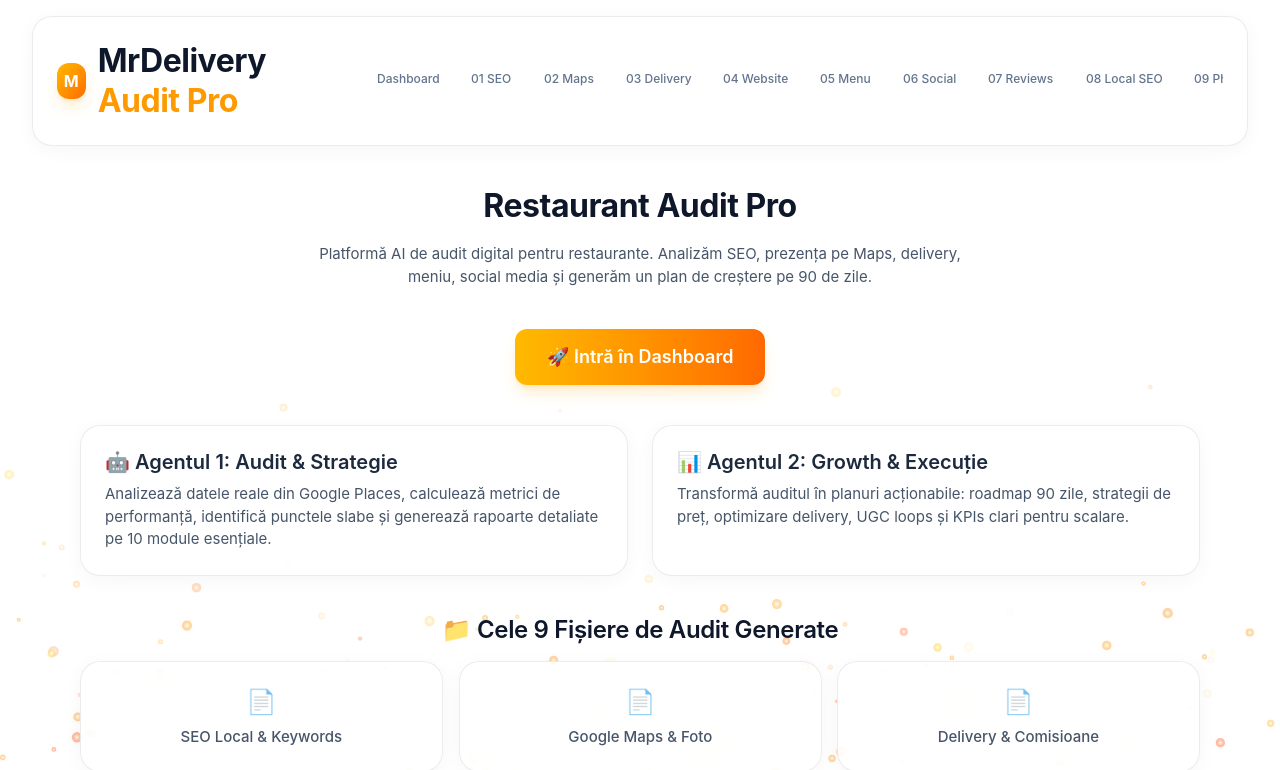
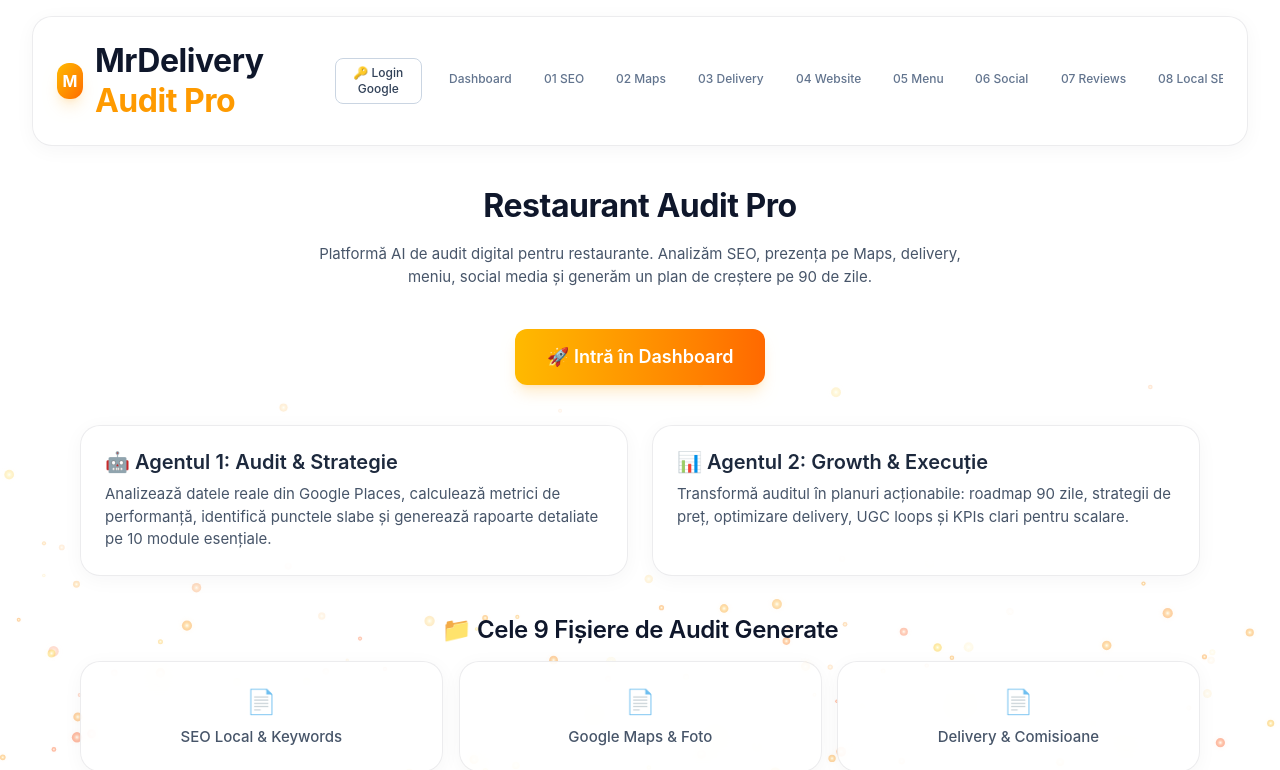
Before and after one commit to sergiumurgescu88-lgtm/MrDeliveryAuditPro, a React (Vite) app in the folder frontend/: page / in a window 1280 px wide. Shown: the top 770 px of the page. Built offline with nearby package versions, Linux system fonts and the light colour scheme.

Commit message:
feat: AuthProvider + Login Google & afișare credite în header

```diff
--- a/frontend/src/App.tsx
+++ b/frontend/src/App.tsx
@@ -4,6 +4,7 @@ import SEO from './components/SEO';
 import LocationSearch from './components/LocationSearch';
 import SparkEffect from './components/SparkEffect';
 import { trackPageView, trackEvent } from './lib/analytics';
+import { useAuth } from './context/AuthContext';
 import LandingPage from './pages/LandingPage';
 
 const Module00_Dashboard = lazy(() => import('./pages/Module00_Dashboard'));
@@ -34,6 +35,18 @@ const MODULES = [
   { id: 99, label: '🔒 Admin', title: 'Admin Dashboard', desc: 'Panou de control intern și metrici.' }
 ];
 
+function AuthButton() {
+  const { user, login, logout, loading } = useAuth();
+  if (loading) return <span className="text-xs text-slate-400">⏳</span>;
+  if (user) return (
+    <div className="flex items-center gap-2">
+      <span className="text-xs font-medium bg-emerald-100 text-emerald-700 px-2 py-1 rounded-md border border-emerald-200">💎 {user.credits} credite</span>
+      <button onClick={logout} className="text-xs text-slate-500 hover:text-red-500 transition">Deconectare</button>
+    </div>
+  );
+  return <button onClick={login} className="px-3 py-1.5 bg-white border border-slate-300 rounded-lg text-xs font-medium text-slate-700 hover:bg-slate-50 transition">🔑 Login Google</button>;
+}
+
 function App() {
   const [view, setView] = useState<'landing' | 'app'>('landing');
   const [active, setActive] = useState(0);
@@ -62,6 +75,9 @@ function App() {
           <div className="flex items-center gap-3">
             <div className="w-9 h-9 rounded-xl bg-gradient-to-br from-amber-400 to-orange-500 flex items-center justify-center font-bold text-white shadow-lg shadow-amber-500/20">M</div>
             <h1 className="text-base font-semibold tracking-tight">MrDelivery <span className="text-amber-500">Audit Pro</span></h1>
+          <div className="flex items-center gap-2 ml-auto">
+            <AuthButton />
+          </div>
           </div>
           <nav className="flex gap-2 overflow-x-auto pb-1 scrollbar-hide">
             {MODULES.map(m => (
--- a/frontend/src/main.tsx
+++ b/frontend/src/main.tsx
@@ -1,3 +1,4 @@
+import { AuthProvider } from "./context/AuthContext";
 import { AuditProvider } from "./context/AuditContext";
 import React from 'react'
 import ReactDOM from 'react-dom/client'
@@ -8,7 +9,7 @@ import './index.css'
 ReactDOM.createRoot(document.getElementById('root')!).render(
   <React.StrictMode>
     <HelmetProvider>
-      <AuditProvider><App /></AuditProvider>
+      <AuditProvider><AuthProvider><App /></AuthProvider></AuditProvider>
     </HelmetProvider>
   </React.StrictMode>,
 )
```
